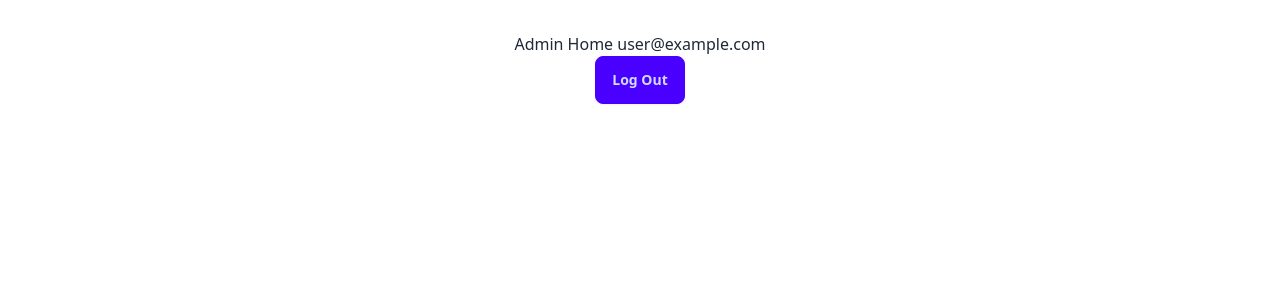
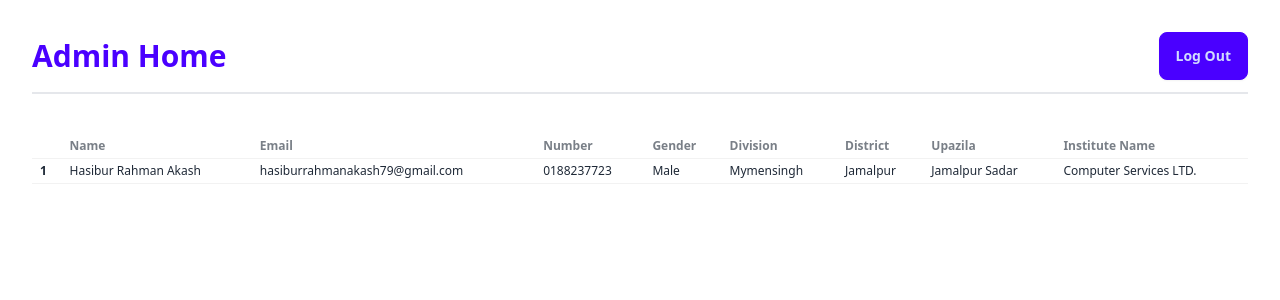
Before and after one commit to hasiburrahmanakash79/programming-contest, a React (Vite) app: page /adminHome in a window 1280 px wide. Shown: the top 300 px of the page. Built offline with nearby package versions, Linux system fonts and the light colour scheme; no server answers; sample sign-in values are in the browser's storage.

Commit message:
make admin home page and table

```diff
--- a/src/AdminDashboard/Home.jsx
+++ b/src/AdminDashboard/Home.jsx
@@ -1,6 +1,5 @@
 import { useContext } from "react";
 import { AuthContext } from "../Provider/AuthProvider";
-
 
 const Home = () => {
   const { user, logOutUser } = useContext(AuthContext);
@@ -12,8 +11,42 @@ const Home = () => {
   console.log(user?.email);
   return (
     <div>
-            <h1>Admin Home {user?.email}</h1>
-            <button className="btn btn-primary" onClick={handleLogOut}>Log Out</button>
+      <div className="flex justify-between border-b-2 pb-3 items-center">
+        <h1 className="text-3xl font-bold text-primary">Admin Home</h1>
+        <button className="btn btn-primary" onClick={handleLogOut}>
+          Log Out
+        </button>
+      </div>
+      <div className="overflow-x-auto mt-10">
+        <table className="table table-xs">
+          <thead>
+            <tr>
+              <th></th>
+              <th>Name</th>
+              <th>Email</th>
+              <th>Number</th>
+              <th>Gender</th>
+              <th>Division</th>
+              <th>District</th>
+              <th>Upazila</th>
+              <th>Institute Name</th>
+            </tr>
+          </thead>
+          <tbody>
+            <tr>
+              <th>1</th>
+              <td>Hasibur Rahman Akash</td>
+              <td>hasiburrahmanakash79@gmail.com</td>
+              <td>0188237723</td>
+              <td>Male</td>
+              <td>Mymensingh</td>
+              <td>Jamalpur</td>
+              <td>Jamalpur Sadar</td>
+              <td>Computer Services LTD.</td>
+            </tr>
+          </tbody>
+        </table>
+      </div>
     </div>
   );
 };
```
Lines whose indentation alone changed are shown as unchanged.
